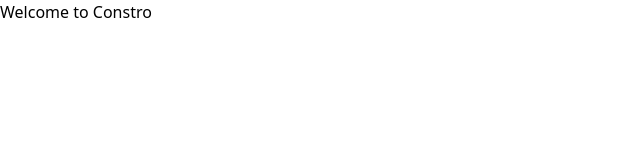
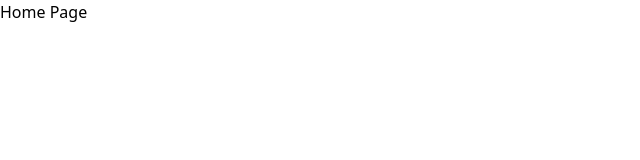
Before and after one commit to OmeshSachethana/CSSE_Project_Web, a React (Vite) app in the folder frontend/: page / in a window 1280 px wide. Shown: the top 160 px of the page, without its empty margins (0-640 px from the left). Built offline with nearby package versions, Linux system fonts and the light colour scheme.

Commit message:
added routes

```diff
--- a/frontend/package.json
+++ b/frontend/package.json
@@ -11,7 +11,8 @@
   },
   "dependencies": {
     "react": "^18.2.0",
-    "react-dom": "^18.2.0"
+    "react-dom": "^18.2.0",
+    "react-router-dom": "^6.16.0"
   },
   "devDependencies": {
     "@types/react": "^18.2.15",
--- a/frontend/src/App.jsx
+++ b/frontend/src/App.jsx
@@ -1,7 +1,7 @@
+import PageRoutes from "./routes"
+
 export default function App() {
   return (
-    <h1 className="font-bold text-xl text-center">
-      Welcome to Constro
-    </h1>
+    <PageRoutes />
   )
 }
--- /dev/null
+++ b/frontend/src/pages/homepage.jsx
@@ -0,0 +1,10 @@
+// HomePage.jsx
+import React from 'react'
+
+const HomePage = () => {
+  return (
+    <h1>Home Page</h1>
+  )
+}
+
+export default HomePage
--- /dev/null
+++ b/frontend/src/routes/index.jsx
@@ -0,0 +1,16 @@
+import React from 'react'
+import { BrowserRouter as Router, Routes, Route } from 'react-router-dom';
+
+import Home from '../pages/HomePage'
+
+const PageRoutes = () => {
+  return (
+    <Router>
+      <Routes>
+        <Route path="/" element={<Home />} />
+      </Routes>
+    </Router>
+  )
+}
+
+export default PageRoutes
```
Also changed, not shown: 2 other files (tests, documents, lock files or other folders).
